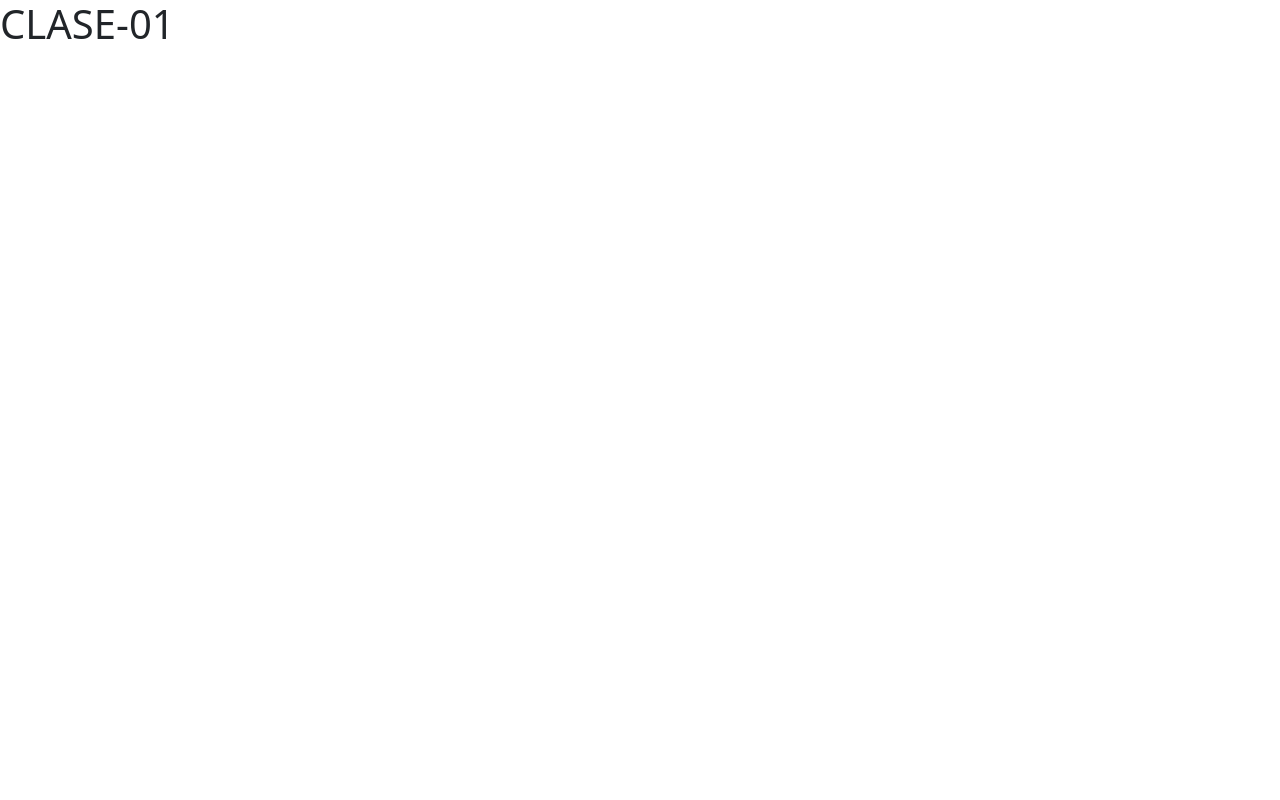
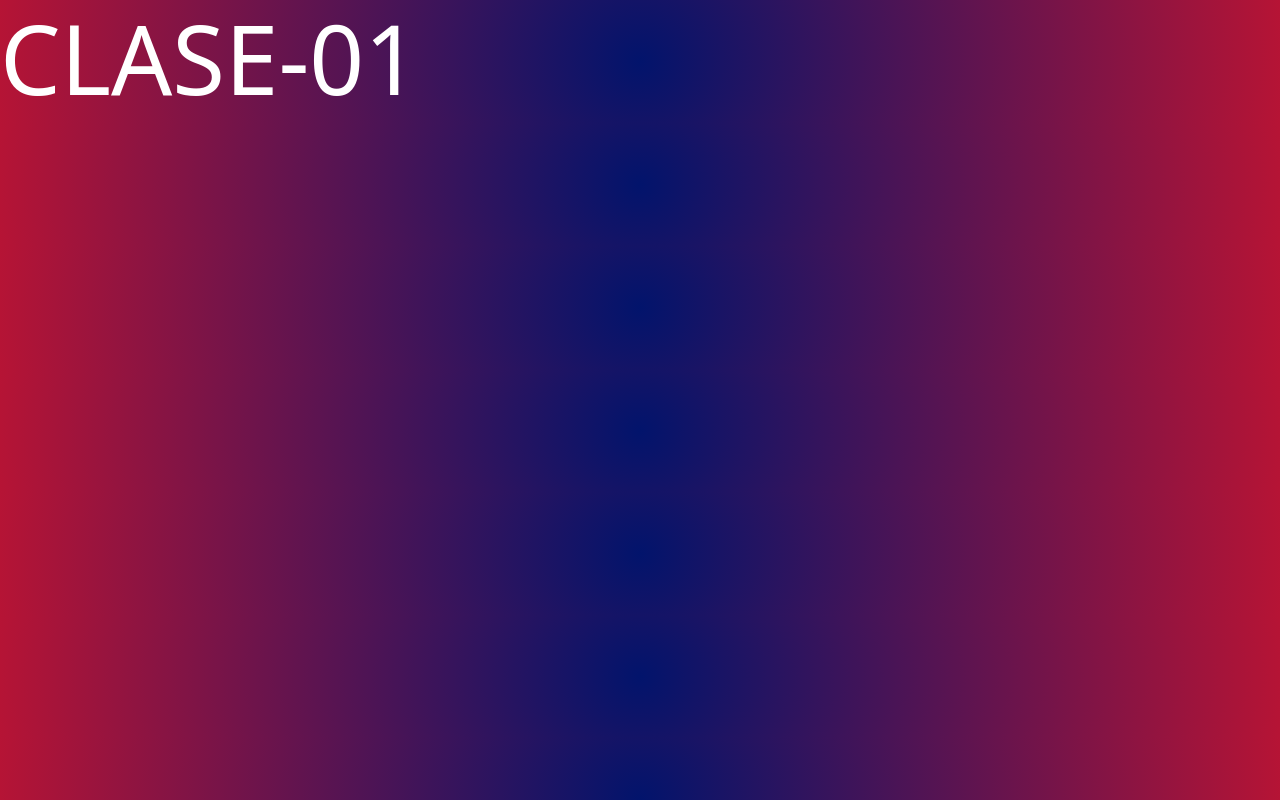
Before and after one commit to IboConticello/JS, a plain HTML site: page index.html in a window 1280 px wide. Drawn offline with nearby package versions, Linux system fonts and the light colour scheme.

Commit message:
test changing styles

```diff
--- a/asset/scss/style.scss
+++ b/asset/scss/style.scss
@@ -2,3 +2,12 @@
     margin: 0;
     padding: 0;
 }
+
+body {
+    background: rgb(2,20,108);
+    background: radial-gradient(circle, rgba(2,20,108,1) 0%, rgba(182,20,53,1) 100%);
+    h1 {
+        color: #fff;
+        font-size: 6rem;
+    }
+}
```
Also changed, not shown: asset/css/style.css.
